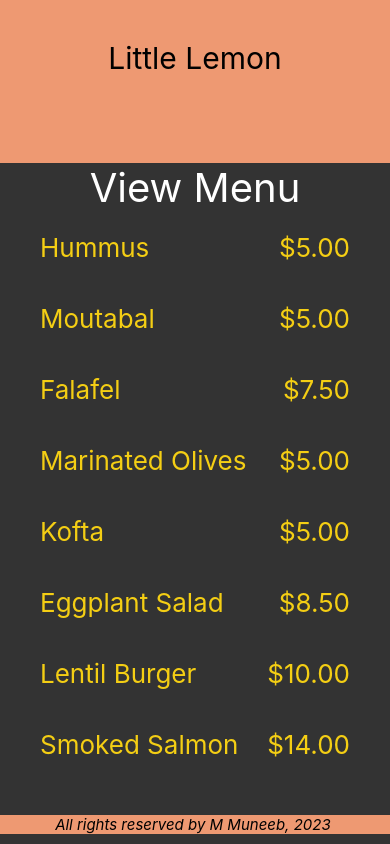
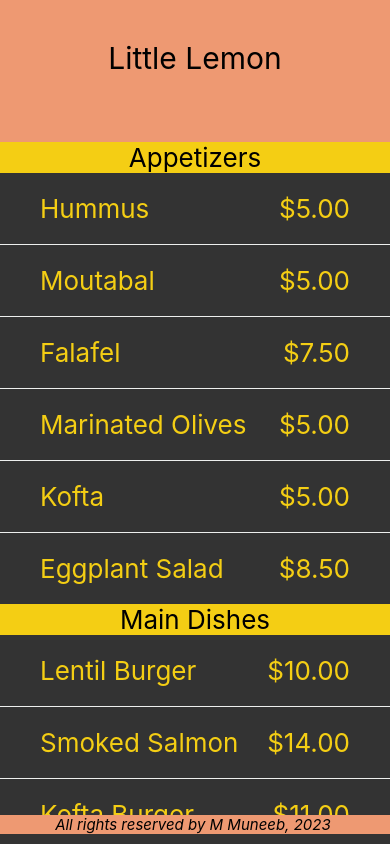
Before and after one commit to muneebrana414/lemon-mobile-app, a React Native app: screen / in a window 390 px wide. Built offline with nearby package versions, Linux system fonts and the light colour scheme.

Commit message:
update menuItems with SectionList

```diff
--- a/components/MenuItems.js
+++ b/components/MenuItems.js
@@ -1,28 +1,48 @@
 import React from 'react';
-import { View, Text, FlatList, StyleSheet } from 'react-native';
+import { View, Text, SectionList, StyleSheet } from 'react-native';
 
 const menuItemsToDisplay = [
-  { name: 'Hummus', price: '$5.00', id: '1A' },
-  { name: 'Moutabal', price: '$5.00', id: '2B' },
-  { name: 'Falafel', price: '$7.50', id: '3C' },
-  { name: 'Marinated Olives', price: '$5.00', id: '4D' },
-  { name: 'Kofta', price: '$5.00', id: '5E' },
-  { name: 'Eggplant Salad', price: '$8.50', id: '6F' },
-  { name: 'Lentil Burger', price: '$10.00', id: '7G' },
-  { name: 'Smoked Salmon', price: '$14.00', id: '8H' },
-  { name: 'Kofta Burger', price: '$11.00', id: '9I' },
-  { name: 'Turkish Kebab', price: '$15.50', id: '10J' },
-  { name: 'Fries', price: '$3.00', id: '11K' },
-  { name: 'Buttered Rice', price: '$3.00', id: '12L' },
-  { name: 'Bread Sticks', price: '$3.00', id: '13M' },
-  { name: 'Pita Pocket', price: '$3.00', id: '14N' },
-  { name: 'Lentil Soup', price: '$3.75', id: '15O' },
-  { name: 'Greek Salad', price: '$6.00', id: '16Q' },
-  { name: 'Rice Pilaf', price: '$4.00', id: '17R' },
-  { name: 'Baklava', price: '$3.00', id: '18S' },
-  { name: 'Tartufo', price: '$3.00', id: '19T' },
-  { name: 'Tiramisu', price: '$5.00', id: '20U' },
-  { name: 'Panna Cotta', price: '$5.00', id: '21V' },
+  {
+    title: 'Appetizers',
+    data: [
+      { name: 'Hummus', price: '$5.00' },
+      { name: 'Moutabal', price: '$5.00' },
+      { name: 'Falafel', price: '$7.50' },
+      { name: 'Marinated Olives', price: '$5.00' },
+      { name: 'Kofta', price: '$5.00' },
+      { name: 'Eggplant Salad', price: '$8.50' },
+    ],
+  },
+  {
+    title: 'Main Dishes',
+    data: [
+      { name: 'Lentil Burger', price: '$10.00' },
+      { name: 'Smoked Salmon', price: '$14.00' },
+      { name: 'Kofta Burger', price: '$11.00' },
+      { name: 'Turkish Kebab', price: '$15.50' },
+    ],
+  },
+  {
+    title: 'Sides',
+    data: [
+      { name: 'Fries', price: '$3.00', id: '11K' },
+      { name: 'Buttered Rice', price: '$3.00' },
+      { name: 'Bread Sticks', price: '$3.00' },
+      { name: 'Pita Pocket', price: '$3.00' },
+      { name: 'Lentil Soup', price: '$3.75' },
+      { name: 'Greek Salad', price: '$6.00' },
+      { name: 'Rice Pilaf', price: '$4.00' },
+    ],
+  },
+  {
+    title: 'Desserts',
+    data: [
+      { name: 'Baklava', price: '$3.00' },
+      { name: 'Tartufo', price: '$3.00' },
+      { name: 'Tiramisu', price: '$5.00' },
+      { name: 'Panna Cotta', price: '$5.00' },
+    ],
+  },
 ];
 
 const Item = ({ name, price }) => (
@@ -32,20 +52,33 @@
   </View>
 );
 
+const Separator = () => <View style={menuStyles.separator} />;
+
 const MenuItems = () => {
   const renderItem = ({ item }) => <Item name={item.name} price={item.price} />;
 
+  const renderSectionHeader = ({ section: { title } }) => (
+    <View style={menuStyles.headerStyle}>
+      <Text style={menuStyles.sectionHeader}>{title}</Text>
+    </View>
+  );
+
   return (
     <View style={menuStyles.container}>
-      <Text style={menuStyles.headerText}>View Menu</Text>
-      <FlatList data={menuItemsToDisplay} keyExtractor={item => item.id} renderItem={renderItem}></FlatList>
+      <SectionList
+        keyExtractor={(item, index) => item + index}
+        sections={menuItemsToDisplay}
+        renderItem={renderItem}
+        renderSectionHeader={renderSectionHeader}
+        ItemSeparatorComponent={Separator}
+      />
     </View>
   );
 };
 
 const menuStyles = StyleSheet.create({
   container: {
-    flex: 0.75,
+    flex: 0.95,
   },
   innerContainer: {
     paddingHorizontal: 40,
@@ -53,9 +86,9 @@
     flexDirection: 'row',
     justifyContent: 'space-between'
   },
-  headerText: {
-    color: 'white',
-    fontSize: 40,
+  sectionHeader: {
+    color: 'black',
+    fontSize: 26,
     flexWrap: 'wrap',
     textAlign: 'center',
   },
@@ -63,6 +96,13 @@
     color: '#F4CE14',
     fontSize: 26,
   },
+  headerStyle: {
+    backgroundColor: '#F4CE14',
+  },
+  separator: {
+    borderBottomWidth: 1,
+    borderColor: '#EDEFEE',
+  }
 });
 
 export default MenuItems;
```
